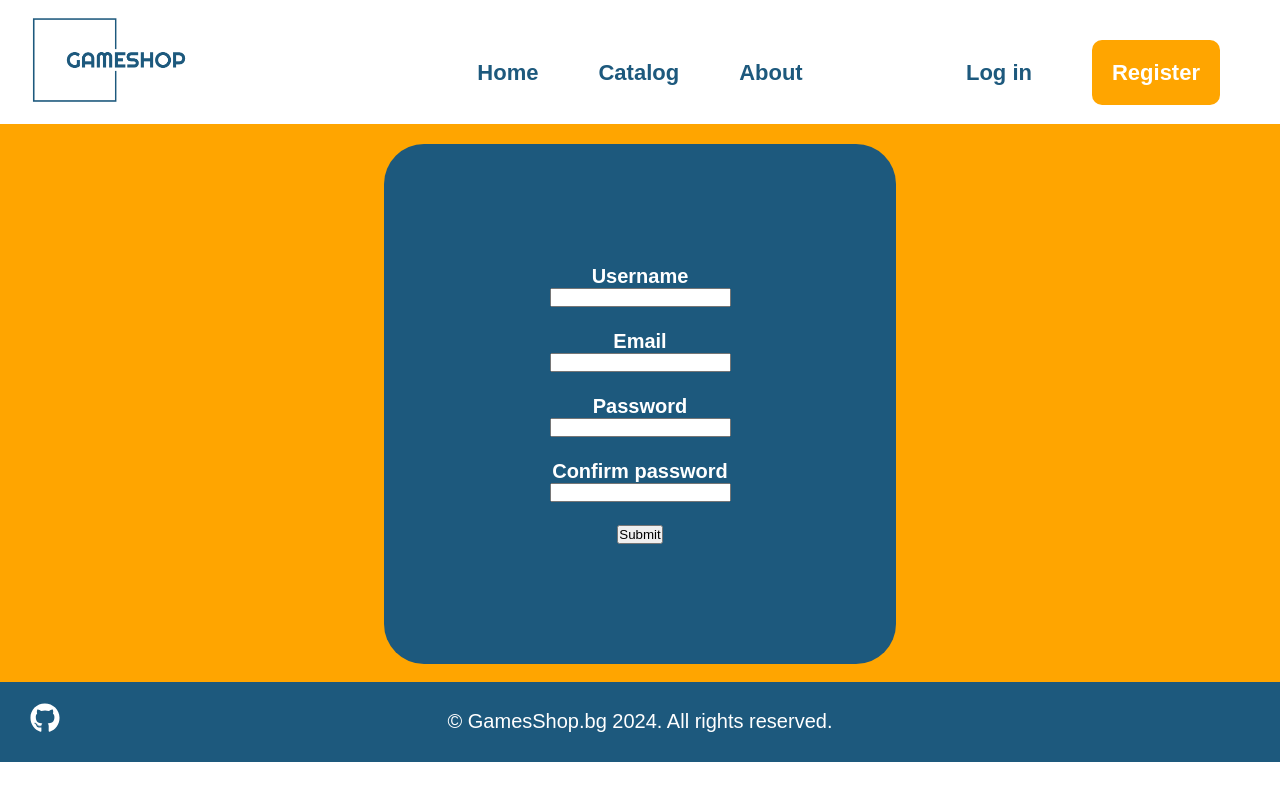
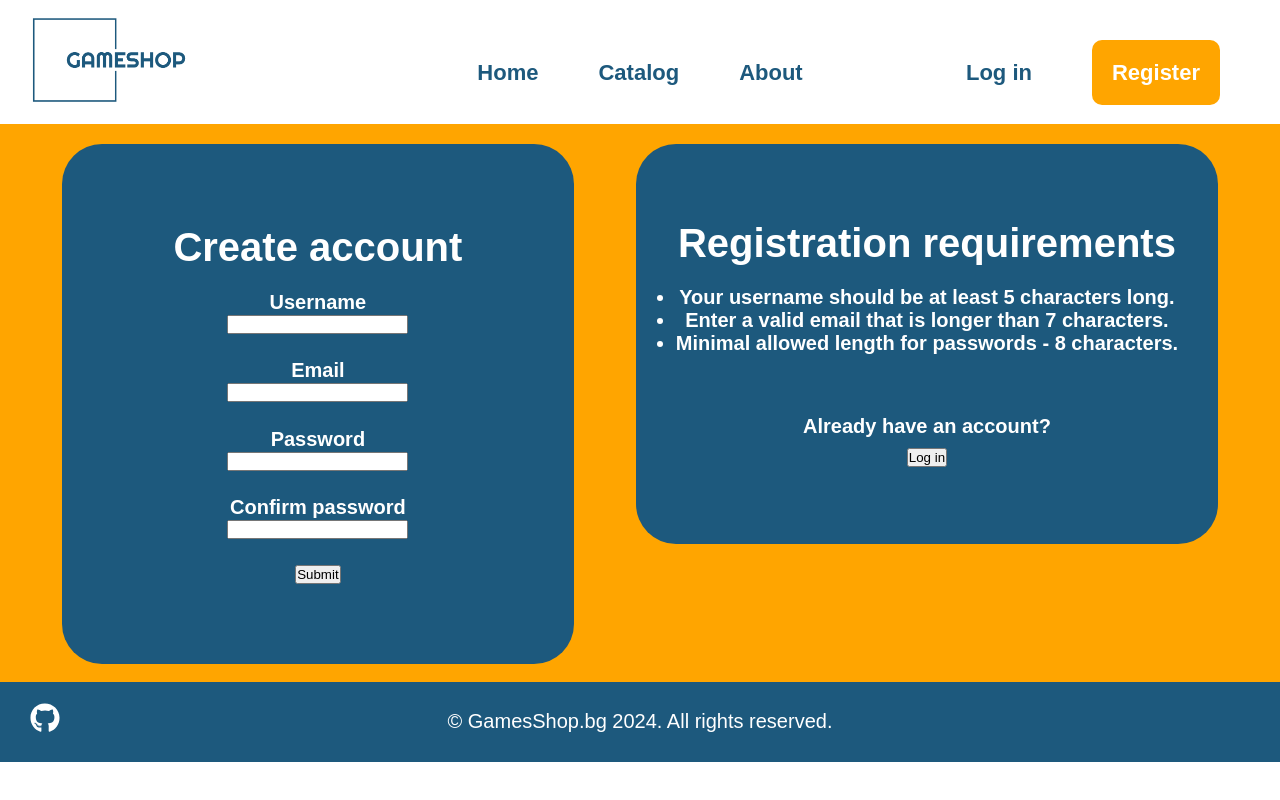
Before and after one commit to mihailhr/React-project---GameShop.bg, a React (Vite) app in the folder client/: page /register in a window 1280 px wide. Built offline with nearby package versions, Linux system fonts and the light colour scheme; no server answers.

Commit message:
Stylization and unimportant functionality added

```diff
--- a/client/src/Components/Login.jsx
+++ b/client/src/Components/Login.jsx
@@ -2,12 +2,17 @@ export default function Login(prop){
     return(
         <div className="login">
             <form onSubmit={prop.handleSubmit}>
+                <h1>Log in</h1>
                 <label> Username </label>
                 <input type="text" name="username" value={prop.loginForm.username} onChange={prop.handleChanges}/> <br />
                 <label> Password </label>
                 <input type="password" name="password" value={prop.loginForm.password} onChange={prop.handleChanges} /> <br />
                 <input type="submit" />
             </form>
+            <section className="additional">
+                <h3>Don't have an account yet?</h3>
+                <button>Register</button>
+            </section>
         </div>
     )
 }
--- a/client/src/Components/Register.jsx
+++ b/client/src/Components/Register.jsx
@@ -1,12 +1,17 @@
-
+import {useNavigate} from "react-router-dom"
 
 
 
 export default function Register(prop){
+    const navigate=useNavigate()
+    function redirectToLogin(){
+        navigate("/login")
+    }
     return(
         <div className="registerDiv">
+
         <form className="register"  onSubmit={prop.handleSubmit}>
-
+        <h1>Create account</h1>
             <label>Username </label> <input type="text" name="username" value={prop.registerFormData.username} onChange={prop.handleChanges} />   <br />
 
             <label>Email</label>
@@ -19,6 +24,19 @@ export default function Register(prop){
             <input type="submit" />
 
         </form>
+
+        <div className="redirect">
+            <h1>Registration requirements</h1>
+            <ul>
+                <li>Your username should be at least 5 characters long.</li>
+                <li>Enter a valid email that is longer than 7 characters.</li>
+                <li>Minimal allowed length for passwords - 8 characters.</li>
+
+            </ul>
+
+        <p>Already have an account?</p>
+        <button onClick={redirectToLogin}>Log in</button>
+        </div>
         </div>
     )
 }
--- a/client/src/styles.css
+++ b/client/src/styles.css
@@ -179,7 +179,7 @@ align-self: center;
     height: 65vh;
     width: 40vw;
     display: flex;
-    justify-content: center;
+    justify-content: space-around;
     align-items: center;
     flex-direction: column;
     padding-bottom: 80px;
@@ -197,12 +197,39 @@ align-self: center;
   .registerDiv{
     background-color: orange;
     display: flex;
+
     width: 100vw;
     height: 69.7vh;
     padding-top: 20px;
     box-sizing: border-box;
+    justify-content: space-evenly;
+
+  }
+  .registerDiv .register h1{
+    padding-bottom: 20px;
+  }
+
+  .registerDiv .redirect{
+    display: flex;
     justify-content: center;
-
+    align-items: center;
+    flex-direction: column;
+    background-color: #1D597D;
+    text-align: center;
+    height: 40vh;
+    padding: 40px;
+    color: white;
+    font-family: Arial, Helvetica, sans-serif;
+    font-weight: 600;
+    font-size: 20px;
+    border-radius: 40px;
+  }
+  .registerDiv .redirect p{
+    padding-top: 60px;
+    padding-bottom: 10px;
+  }
+  .registerDiv .redirect h1{
+    padding-bottom: 20px;
   }
 
   .tooltip-container {
@@ -278,6 +305,8 @@ align-self: center;
     justify-content: center;
     align-items: center;
     background-color: orange;
+    flex-direction: column;
+    gap: 20px;
   }
 
   .login form{
@@ -293,6 +322,25 @@ align-self: center;
     font-weight: 600;
     font-size: 20px;
     border-radius: 40px;
+  }
+  .login .additional{
+    width: 20vw;
+    height: 9vh;
+    background-color: #1D597D;
+    border-radius: 40px;
+    display: flex;
+    flex-direction: column;
+    justify-content: center;
+    align-items: center;
+    font-family: Arial, Helvetica, sans-serif;
+    font-weight: 600;
+    color: white;
+  }
+  .login .additional button{
+    margin-top: 5px;
+  }
+  .login form h1{
+padding-bottom: 20px;
   }
   .logout{width: 100vw;
   height: 69.7vh;
@@ -348,8 +396,9 @@ align-items: center;}
 }
 .about{
   width: 100vw;
+  height: 150vh;
 
-  background-color: white;
+  background-color: orange;
 }
 .aboutUpper{
   height: 80vh;
@@ -370,6 +419,7 @@ align-items: center;}
   align-items: center;
   height: 50vh;
   margin: 100px 0px;
+
 }
 .aboutLower .text{
   width: 60vw;
@@ -402,5 +452,5 @@ border-radius: 20px;
 
 }
 .aboutLower .logos a{
-  color: orange;
+  color: #1D597D;
 }
```
